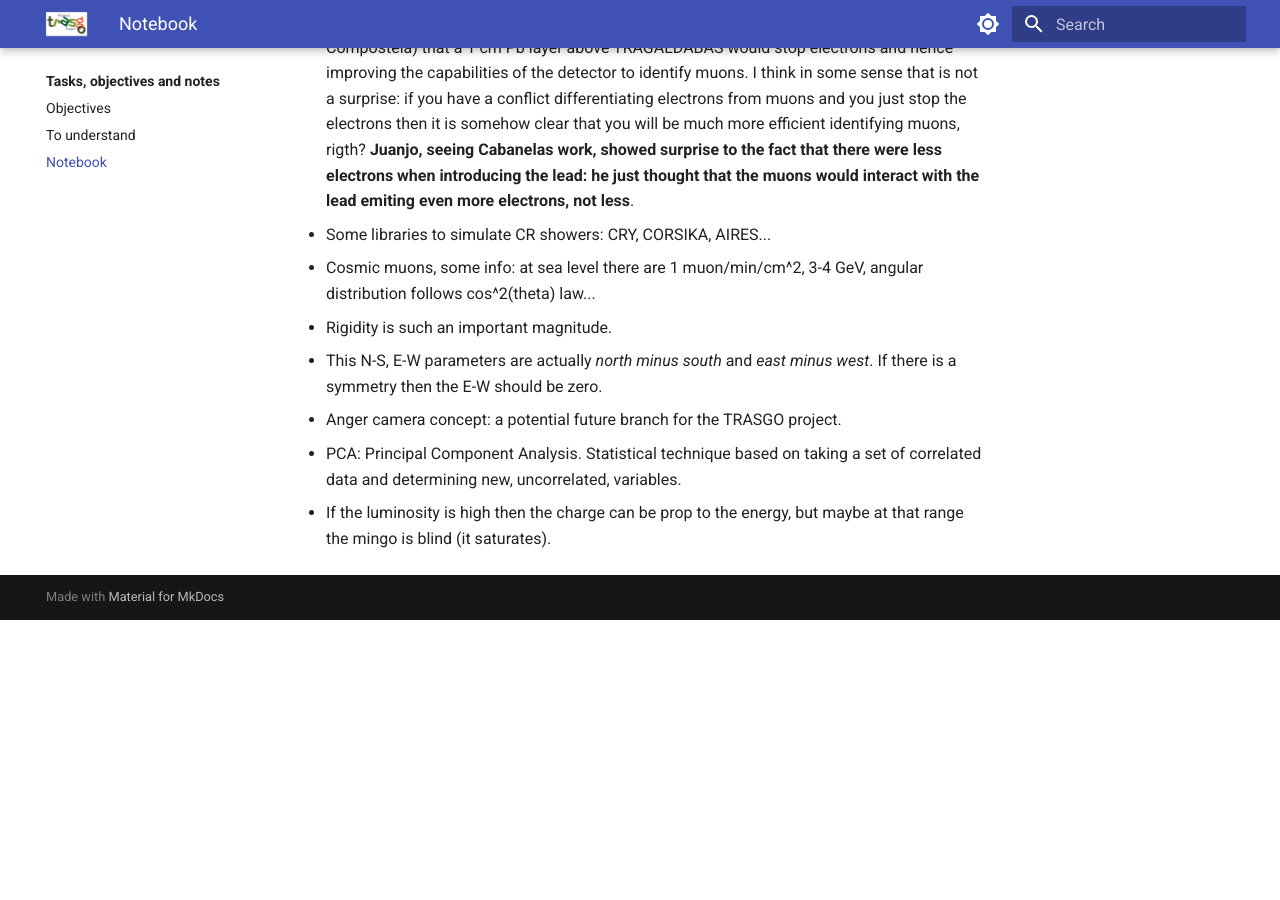
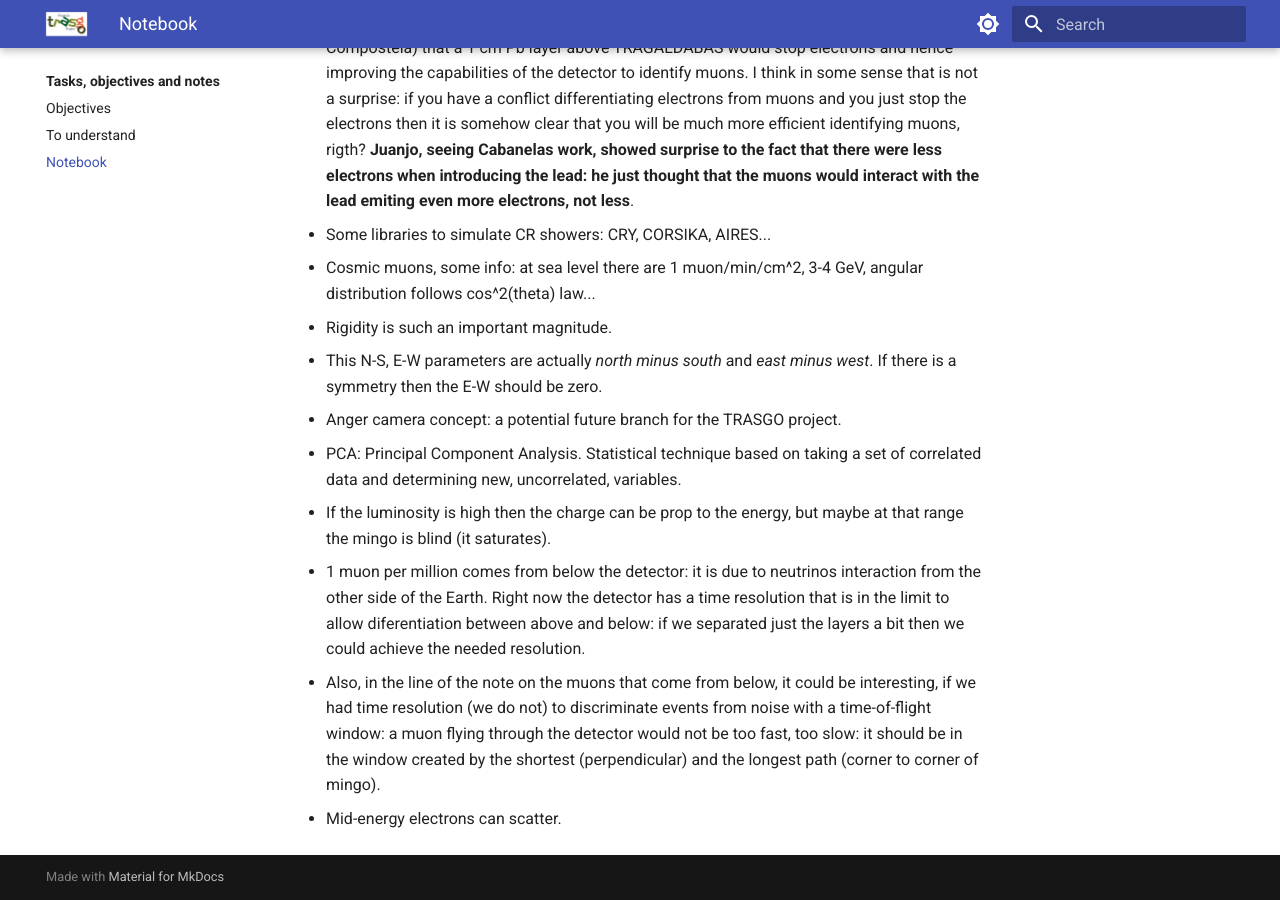
Before and after one commit to cayesoneira/miniTRASGO-documentation, an MkDocs documentation site: the page built from docs/tasks/notes.md, in a window 1280 px wide and 900 px high, scrolled down 740 px. Built offline with MkDocs 1.6.1 and Material for MkDocs 9.7.7, drawn with Linux system fonts in a browser that asks for light colours; before the commit the page ends 1360 px from its top, so only the background shows below that.

Commit message:
Update notes.md

```diff
--- a/docs/tasks/notes.md
+++ b/docs/tasks/notes.md
@@ -15,3 +15,6 @@
 - Anger camera concept: a potential future branch for the TRASGO project.
 - PCA: Principal Component Analysis. Statistical technique based on taking a set of correlated data and determining new, uncorrelated, variables.
 - If the luminosity is high then the charge can be prop to the energy, but maybe at that range the mingo is blind (it saturates).
+- 1 muon per million comes from below the detector: it is due to neutrinos interaction from the other side of the Earth. Right now the detector has a time resolution that is in the limit to allow diferentiation between above and below: if we separated just the layers a bit then we could achieve the needed resolution.
+- Also, in the line of the note on the muons that come from below, it could be interesting, if we had time resolution (we do not) to discriminate events from noise with a time-of-flight window: a muon flying through the detector would not be too fast, too slow: it should be in the window created by the shortest (perpendicular) and the longest path (corner to corner of mingo).
+- Mid-energy electrons can scatter.
```
